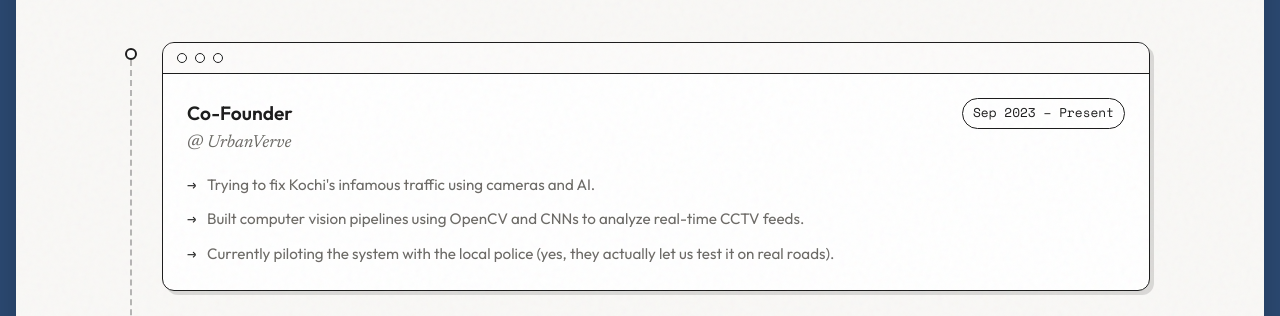
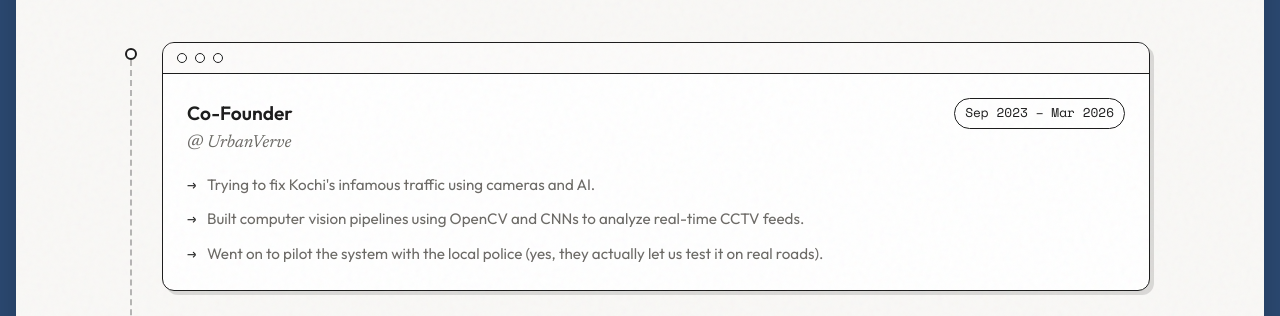
Before and after one commit to X3PH1RE/portfolio, a React (Vite) app in the folder portfolio/: page / in a window 1280 px wide. Shown: the part 1804-2120 px from the top of the page. Built offline with nearby package versions, Linux system fonts and the light colour scheme; a web font is replaced by a local one.

Commit message:
updated experience

```diff
--- a/portfolio/src/components/Experience.tsx
+++ b/portfolio/src/components/Experience.tsx
@@ -4,11 +4,11 @@ const experiences = [
   {
     role: 'Co-Founder',
     company: 'UrbanVerve',
-    period: 'Sep 2023 – Present',
+    period: 'Sep 2023 – Mar 2026',
     points: [
       'Trying to fix Kochi\'s infamous traffic using cameras and AI.',
       'Built computer vision pipelines using OpenCV and CNNs to analyze real-time CCTV feeds.',
-      'Currently piloting the system with the local police (yes, they actually let us test it on real roads).',
+      'Went on to pilot the system with the local police (yes, they actually let us test it on real roads).',
     ],
   },
   {
```
